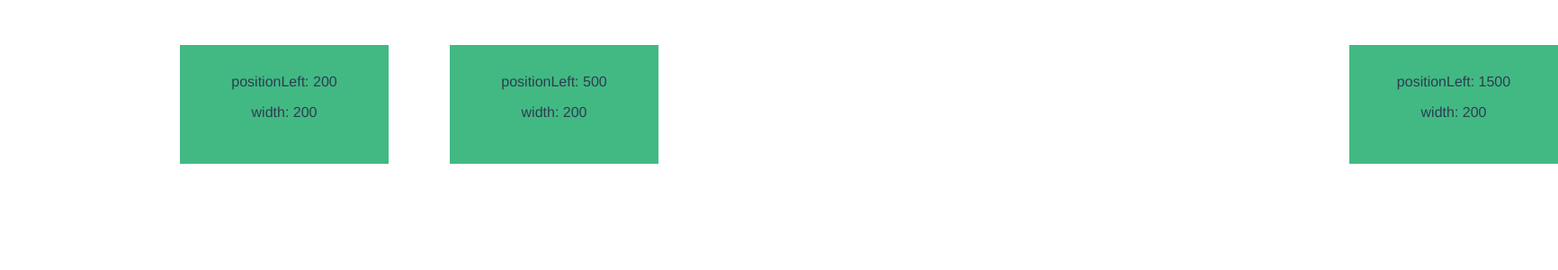
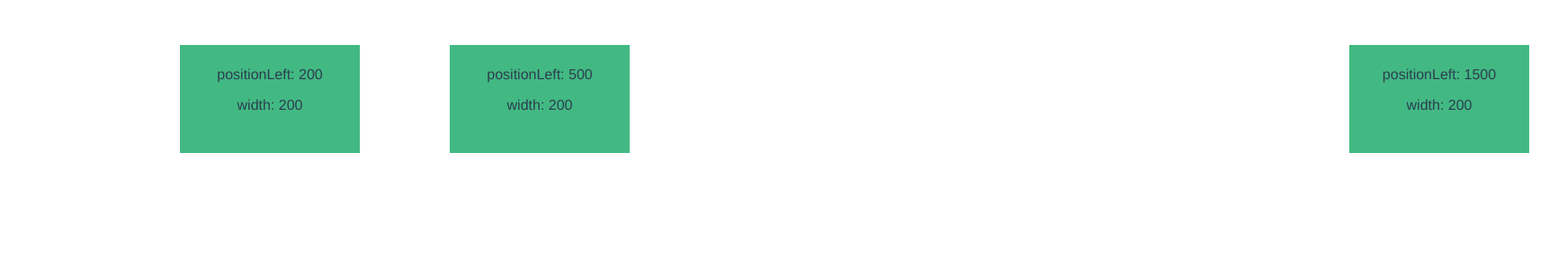
Before and after one commit to vbackeberg/lookattime, a Vue app: page / in a window 1280 px wide. Shown: the top 300 px of the page at 90% size, 1732 px wide, since content can reach past the window. Built offline with nearby package versions, Linux system fonts and the light colour scheme.

Commit message:
add box sizing to have padding not add to overall box size-

```diff
--- a/src/components/Box.vue
+++ b/src/components/Box.vue
@@ -26,8 +26,9 @@ export default Vue.extend({
 <!-- Add "scoped" attribute to limit CSS to this component only -->
 <style scoped lang="scss">
 .box {
-  height: 100px;
-  padding: 16px;
+  height: 120px;
+  padding: 8px;
+  box-sizing: border-box;
   position: absolute;
   top: 50px;
   background-color: #42b983;
```
